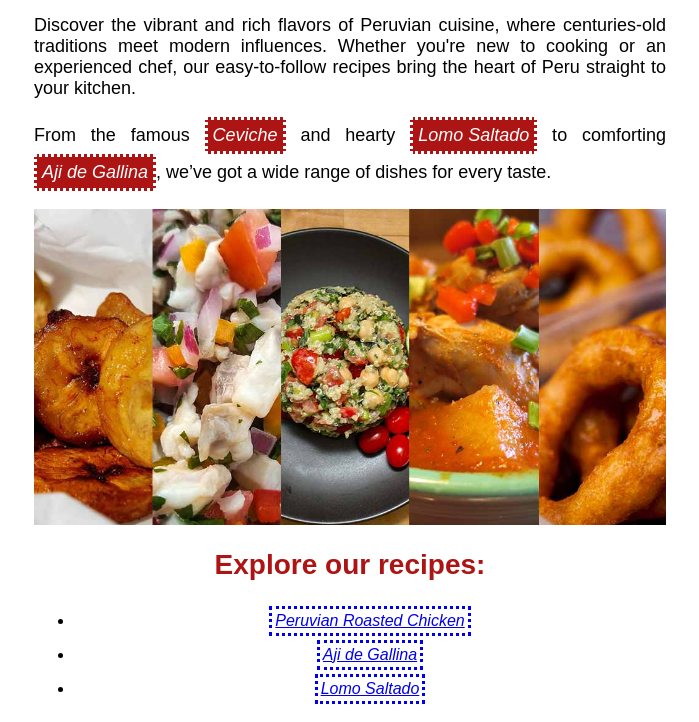
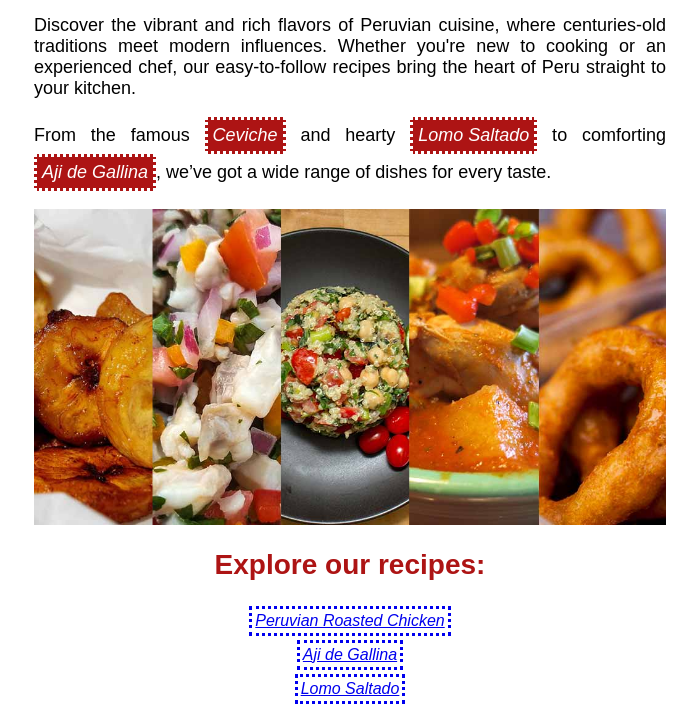
Before and after one commit to Noe1905/odin-recipes, a plain HTML site: page index.html in a window 1280 px wide. Shown: the part 134-856 px from the top of the page, without its empty margins (290-989 px from the left). Drawn offline with Linux system fonts and the light colour scheme.

Commit message:
Complete first final version of the main page

```diff
--- a/index.html
+++ b/index.html
@@ -14,7 +14,7 @@
             <p>From the famous <em class="attention">Ceviche</em> and hearty <em class="attention">Lomo Saltado</em> to comforting <em class="attention">Aji de Gallina</em>, we’ve got a wide range of dishes for every taste.</p>
         </div>
         <img class="main" src="images/Easy-Peruvian-Recipes.jpg" alt="peruvian recipes">
-        <div class="recipes">
+        <div class="second">
             <h2>Explore our recipes:</h2>
             <ul>
                 <li><a class="recipe" href="recipes/peruvian-roasted-chicken.html">Peruvian Roasted Chicken</a></li>
--- a/styles.css
+++ b/styles.css
@@ -21,6 +21,7 @@ h2 {
     font-weight: 700;
     color: rgb(173, 20, 20) ;
     font-size: 28px;
+    text-align: center;
 }
 
 .intros {
@@ -28,10 +29,6 @@ h2 {
     margin: 0 auto;
     text-align: justify;
     font-size: 18px;
-}
-
-.recipe {
-    font-style: italic;
 }
 
 .main {
@@ -54,10 +51,9 @@ h3 {
     padding: 5px;
 }
 
-.recipes {
+.second {
     width: 50%;
     margin: 0 auto;
-    text-align: center;
 }
 
 .recipe {
@@ -65,4 +61,11 @@ h3 {
     padding: 3px;
     margin: 2px;
     display: inline-block;
+    font-style: italic;
 }
+
+ul {
+    list-style-type: none;
+    text-align: center;
+    padding: 0;
+}
```
